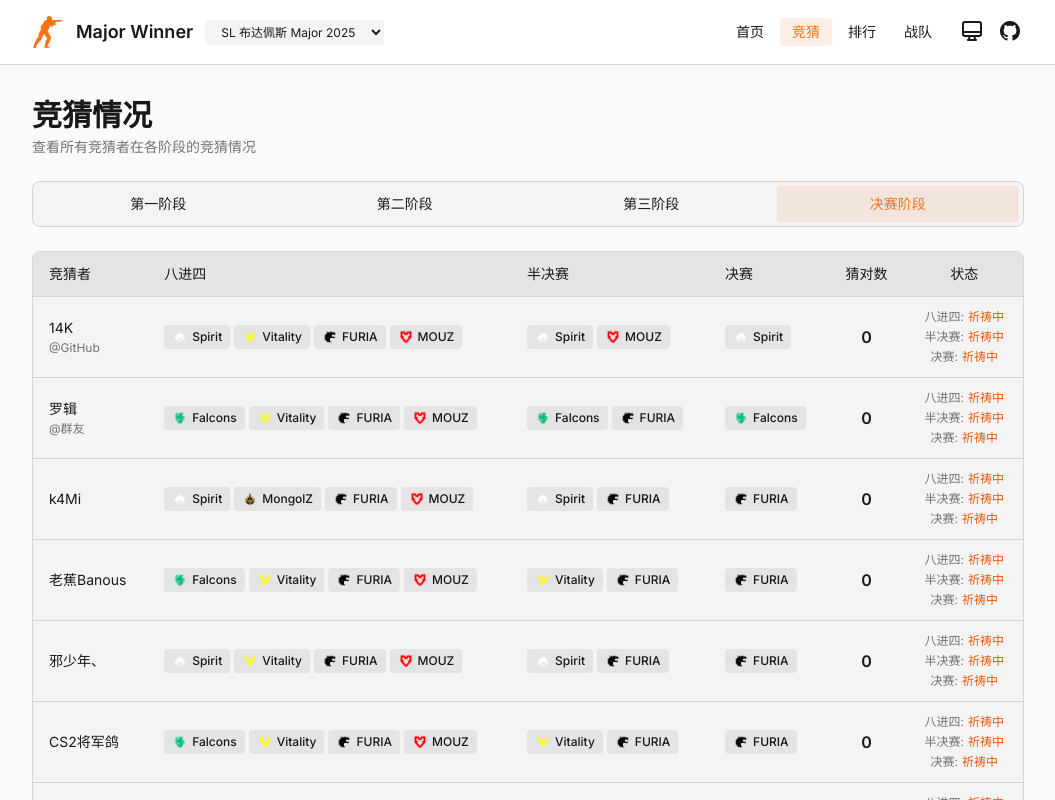
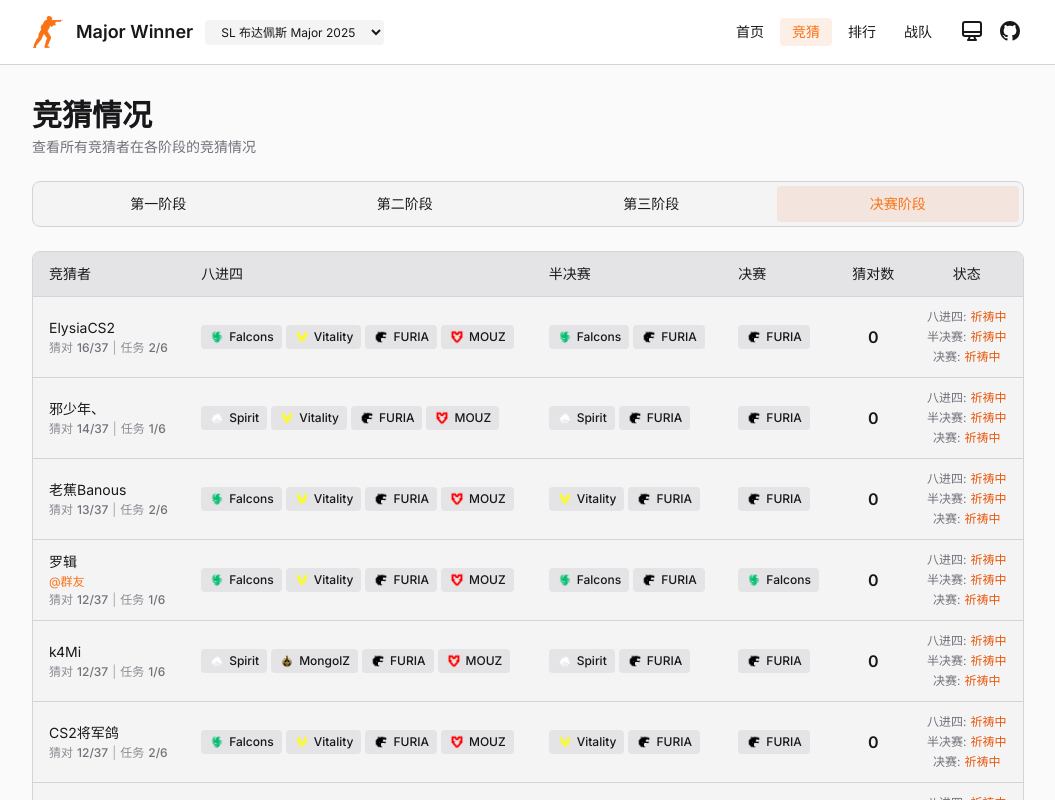
Before and after one commit to vikiboss/major-winner, a Next.js app: page /predictions/finals in a window 1280 px wide. Shown: the top 800 px of the page, without its empty margins (112-1167 px from the left). Built offline with nearby package versions, Linux system fonts and the light colour scheme.

Commit message:
chore: 优化数据和参考

```diff
--- a/app/page.tsx
+++ b/app/page.tsx
@@ -647,7 +647,7 @@ function PredictorPredictions({
               <span className="flex items-center gap-2">
                 <span className="text-primary font-medium text-nowrap">{p.name}</span>
                 {p.platform && (
-                  <span className="text-muted text-xs text-nowrap">@{p.platform}</span>
+                  <span className="text-primary-400 text-xs text-nowrap">@{p.platform}</span>
                 )}
               </span>
               {/* 只在结束时显示通过/未通过 */}
--- a/app/predictions/[stage]/page.tsx
+++ b/app/predictions/[stage]/page.tsx
@@ -5,10 +5,12 @@ import {
   calculatePredictorStats,
   isPredictionPossible,
   FINAL_STAGES,
+  getEventProgress,
+  getStageProgressInfo,
 } from '@/lib/data'
 import TeamLogo from '@/components/TeamLogo'
-import type { StagePrediction, FinalsPrediction } from '@/types'
 import { Metadata } from 'next'
+import type { StagePrediction, FinalsPrediction, MajorEvent, PredictorPrediction } from '@/types'
 
 type Stage = 'stage-1' | 'stage-2' | 'stage-3' | 'finals'
 
@@ -75,11 +77,7 @@ export default async function PredictionsPage({ params }: PageProps) {
       {activeStage === 'finals' ? (
         <FinalsTable predictors={predictorsWithStage} event={event} />
       ) : (
-        <SwissTable
-          predictors={predictorsWithStage}
-          event={event}
-          stageId={activeStage as 'stage-1' | 'stage-2' | 'stage-3'}
-        />
+        <SwissTable predictors={predictorsWithStage} event={event} stageId={activeStage} />
       )}
       <div>
         <p className="text-muted mt-4 text-center text-sm">更多数据正在持续整理中，敬请期待 ✨</p>
@@ -94,12 +92,22 @@ function SwissTable({
   event,
   stageId,
 }: {
-  predictors: any[]
-  event: any
+  predictors: PredictorPrediction[]
+  event: MajorEvent
   stageId: 'stage-1' | 'stage-2' | 'stage-3'
 }) {
   const stageData = event[stageId]
-  const actualResult = stageData?.result
+  const actualResult = stageData.result
+
+  const { currentStage } = getEventProgress(event)
+
+  const stageProgress =
+    currentStage === stageId && currentStage
+      ? getStageProgressInfo(event, currentStage, 'swiss')
+      : null
+
+  const isNotStarted =
+    currentStage === stageId && stageProgress && stageProgress.status === 'not_started'
 
   // 排序逻辑：
   // - 有猜对数：按猜对数降序
@@ -107,6 +115,11 @@ function SwissTable({
   const sortedPredictors = predictors.toSorted((a, b) => {
     const statsA = calculatePredictorStats(event.id, a.id)
     const statsB = calculatePredictorStats(event.id, b.id)
+
+    if (isNotStarted && statsA && statsB) {
+      return statsB.totalCorrect - statsA.totalCorrect
+    }
+
     const resultA = statsA?.stageResults.find((s) => s.stageId === stageId)
     const resultB = statsB?.stageResults.find((s) => s.stageId === stageId)
 
@@ -159,10 +172,21 @@ function SwissTable({
                     <div className="flex flex-col gap-0.5">
                       <span className="text-primary text-sm text-nowrap">{predictor.name}</span>
                       {predictor.platform && (
-                        <span className="text-muted text-xs text-nowrap">
+                        <span className="text-primary-400 text-xs text-nowrap">
                           @{predictor.platform}
                         </span>
                       )}
+                      <span className="text-muted text-xs text-nowrap">
+                        <span className="mr-1 opacity-80">猜对</span>
+                        <span className="font-medium">
+                          {stats?.totalCorrect}/{stats?.totalPredictions}
+                        </span>
+                        <span className="mx-1 opacity-60">|</span>
+                        <span className="mr-1 opacity-80">任务</span>
+                        <span className="font-medium">
+                          {stats?.totalPassed}/{stats?.totalStages}
+                        </span>
+                      </span>
                     </div>
                   </td>
                   <td className="px-4 py-3">
@@ -297,8 +321,19 @@ function SwissTable({
                 <div>
                   <span className="text-primary text-sm text-nowrap">{predictor.name}</span>
                   {predictor.platform && (
-                    <p className="text-muted text-xs">@{predictor.platform}</p>
+                    <p className="text-primary-400 text-xs">@{predictor.platform}</p>
                   )}
+                  <span className="text-muted text-xs text-nowrap">
+                    <span className="mr-1 opacity-80">猜对</span>
+                    <span className="font-medium">
+                      {stats?.totalCorrect}/{stats?.totalPredictions}
+                    </span>
+                    <span className="mx-1 opacity-60">|</span>
+                    <span className="mr-1 opacity-80">任务</span>
+                    <span className="font-medium">
+                      {stats?.totalPassed}/{stats?.totalStages}
+                    </span>
+                  </span>
                 </div>
                 {stageResult && (
                   <div className="flex flex-row items-center gap-2 sm:flex-col sm:items-end sm:gap-1">
@@ -418,8 +453,22 @@ function SwissTable({
 }
 
 // 决赛阶段表格组件
-function FinalsTable({ predictors, event }: { predictors: any[]; event: any }) {
-  const finalsResult = event.finals?.result
+function FinalsTable({
+  predictors,
+  event,
+}: {
+  predictors: PredictorPrediction[]
+  event: MajorEvent
+}) {
+  const stageData = event.finals
+  const finalsResult = stageData.result
+
+  const { currentStage } = getEventProgress(event)
+
+  const stageProgress = currentStage ? getStageProgressInfo(event, currentStage, 'finals') : null
+
+  const isNotStarted =
+    currentStage === 'finals' && stageProgress && stageProgress.status === 'not_started'
 
   // 排序逻辑：
   // - 有猜对数：按猜对数降序
@@ -427,6 +476,10 @@ function FinalsTable({ predictors, event }: { predictors: any[]; event: any }) {
   const sortedPredictors = [...predictors].sort((a, b) => {
     const statsA = calculatePredictorStats(event.id, a.id)
     const statsB = calculatePredictorStats(event.id, b.id)
+
+    if (isNotStarted && statsA && statsB) {
+      return statsB.totalCorrect - statsA.totalCorrect
+    }
 
     const finalsStatsA = statsA?.stageResults.filter((s) =>
       FINAL_STAGES.some((e) => e === s.stageId),
@@ -486,17 +539,28 @@ function FinalsTable({ predictors, event }: { predictors: any[]; event: any }) {
                     <div className="flex flex-col gap-0.5">
                       <span className="text-primary text-sm text-nowrap">{predictor.name}</span>
                       {predictor.platform && (
-                        <span className="text-muted text-xs">@{predictor.platform}</span>
+                        <span className="text-primary-400 text-xs">@{predictor.platform}</span>
                       )}
+                      <span className="text-muted text-xs text-nowrap">
+                        <span className="mr-1 opacity-80">猜对</span>
+                        <span className="font-medium">
+                          {stats?.totalCorrect}/{stats?.totalPredictions}
+                        </span>
+                        <span className="mx-1 opacity-60">|</span>
+                        <span className="mr-1 opacity-80">任务</span>
+                        <span className="font-medium">
+                          {stats?.totalPassed}/{stats?.totalStages}
+                        </span>
+                      </span>
                     </div>
                   </td>
 
                   {/* 八进四 */}
                   <td className="px-4 py-3">
                     <div className="flex flex-wrap gap-1">
-                      {prediction['8-to-4']?.map((team) => {
-                        const isCorrect = finalsResult?.['8-to-4'].winners.includes(team)
-                        const hasResult = finalsResult?.['8-to-4'].winners.length > 0
+                      {prediction['8-to-4'].map((team) => {
+                        const isCorrect = finalsResult['8-to-4'].winners.includes(team)
+                        const hasResult = finalsResult['8-to-4'].winners.length > 0
                         return (
                           <span
                             key={team}
@@ -635,8 +699,19 @@ function FinalsTable({ predictors, event }: { predictors: any[]; event: any }) {
                 <div>
                   <span className="text-primary text-sm text-nowrap">{predictor.name}</span>
                   {predictor.platform && (
-                    <p className="text-muted text-xs">@{predictor.platform}</p>
+                    <p className="text-primary-400 text-xs">@{predictor.platform}</p>
                   )}
+                  <span className="text-muted text-xs text-nowrap">
+                    <span className="mr-1 opacity-80">猜对</span>
+                    <span className="font-medium">
+                      {stats?.totalCorrect}/{stats?.totalPredictions}
+                    </span>
+                    <span className="mx-1 opacity-60">|</span>
+                    <span className="mr-1 opacity-80">任务</span>
+                    <span className="font-medium">
+                      {stats?.totalPassed}/{stats?.totalStages}
+                    </span>
+                  </span>
                 </div>
                 {finalsStats && finalsStats.length > 0 && (
                   <div className="flex flex-col items-end">
--- a/app/predictors/page.tsx
+++ b/app/predictors/page.tsx
@@ -60,7 +60,7 @@ export default function PredictorsPage() {
                 <div>
                   <span className="text-primary block font-medium">{stat.name}</span>
                   {stat.platform && (
-                    <span className="text-muted mt-0.5 block text-xs">@{stat.platform}</span>
+                    <span className="text-primary-400 mt-0.5 block text-xs">@{stat.platform}</span>
                   )}
                 </div>
               </div>
@@ -163,7 +163,7 @@ export default function PredictorsPage() {
                   <span>
                     <span className="text-primary font-medium">{stat.name}</span>
                     {stat.platform && (
-                      <span className="text-muted ml-2 text-xs">@{stat.platform}</span>
+                      <span className="text-primary-400 ml-2 text-xs">@{stat.platform}</span>
                     )}
                   </span>
                 </td>
--- a/lib/data.ts
+++ b/lib/data.ts
@@ -570,12 +570,13 @@ function isFinalsRoundComplete(
 /**
  * 获取单个阶段的进度信息
  */
-function getStageProgressInfo(
+export function getStageProgressInfo(
+  event: MajorEvent,
   stageId: MajorStageType,
-  stageName: string,
-  stageData: MajorEvent['stage-1'] | MajorEvent['finals'] | null,
   stageType: StageType,
 ): StageProgress {
+  const { data: stageData, name: stageName } = getStageConfig(event).find((e) => e.id === stageId)!
+
   if (!stageData) {
     return {
       stageId,
@@ -628,20 +629,24 @@ function getStageProgressInfo(
   }
 }
 
+const getStageConfig = (event: MajorEvent) => {
+  return [
+    { id: 'stage-1' as const, name: '第一阶段', data: event['stage-1'], type: 'swiss' as const },
+    { id: 'stage-2' as const, name: '第二阶段', data: event['stage-2'], type: 'swiss' as const },
+    { id: 'stage-3' as const, name: '第三阶段', data: event['stage-3'], type: 'swiss' as const },
+    { id: 'finals' as const, name: '决赛阶段', data: event.finals, type: 'finals' as const },
+  ]
+}
+
 /**
  * 智能判断赛事当前状态和进度
  * 根据 event 的 result 字段自动判断赛事进行到哪个阶段
  */
 export function getEventProgress(event: MajorEvent): EventProgress {
-  const stagesConfig = [
-    { id: 'stage-1' as const, name: '第一阶段', data: event['stage-1'], type: 'swiss' as const },
-    { id: 'stage-2' as const, name: '第二阶段', data: event['stage-2'], type: 'swiss' as const },
-    { id: 'stage-3' as const, name: '第三阶段', data: event['stage-3'], type: 'swiss' as const },
-    { id: 'finals' as const, name: '决赛阶段', data: event.finals, type: 'finals' as const },
-  ]
+  const stagesConfig = getStageConfig(event)
 
   const stagesProgress: StageProgress[] = stagesConfig.map((stage) =>
-    getStageProgressInfo(stage.id, stage.name, stage.data, stage.type),
+    getStageProgressInfo(event, stage.id, stage.type),
   )
 
   // 找到所有已完成和进行中的阶段
@@ -704,14 +709,14 @@ export function getEventProgress(event: MajorEvent): EventProgress {
   }
 
   // 主逻辑
-  let currentStage: string | null = null
+  let currentStage: MajorStageType | null = null
   let eventStatus: EventStatus = EventStatusEnum.NOT_STARTED
 
   if (noResults) {
     eventStatus = EventStatusEnum.NOT_STARTED
     currentStage = null
   } else if (hasInProgressStage) {
-    currentStage = inProgressStage!.stageId
+    currentStage = inProgressStage.stageId
 
     if (currentStage === 'finals') {
       eventStatus = getFinalsStatus(event.finals)
--- a/types/index.ts
+++ b/types/index.ts
@@ -22,14 +22,14 @@ export interface Team {
 // 瑞士轮结果(包含最终结果和进行中的战绩)
 export interface SwissResult {
   // 进行中的战绩(比赛进行时填充这些字段)
-  '1-0'?: string[]
-  '0-1'?: string[]
-  '1-1'?: string[]
-  '2-0'?: string[]
-  '0-2'?: string[]
-  '2-1'?: string[]
-  '1-2'?: string[]
-  '2-2'?: string[]
+  '1-0': string[]
+  '0-1': string[]
+  '1-1': string[]
+  '2-0': string[]
+  '0-2': string[]
+  '2-1': string[]
+  '1-2': string[]
+  '2-2': string[]
 
   // 最终结果(比赛结束后填充这些字段)
   '3-0': string[]
@@ -79,10 +79,10 @@ export interface MajorEvent {
   id: string
   name: string
   teams: Team[]
-  'stage-1': SwissStage | null
-  'stage-2': SwissStage | null
-  'stage-3': SwissStage | null
-  finals: FinalsStage | null
+  'stage-1': SwissStage
+  'stage-2': SwissStage
+  'stage-3': SwissStage
+  finals: FinalsStage
 }
 
 // 竞猜数据 - 瑞士轮阶段(竞猜者只竞猜 3-0 / 3-1-or-3-2 / 0-3)
@@ -171,7 +171,7 @@ export interface StageProgress {
 // 赛事整体进度信息
 export interface EventProgress {
   eventStatus: EventStatus
-  currentStage: string | null
-  completedStages: string[]
+  currentStage: MajorStageType | null
+  completedStages: MajorStageType[]
   stagesProgress: StageProgress[]
 }
```
